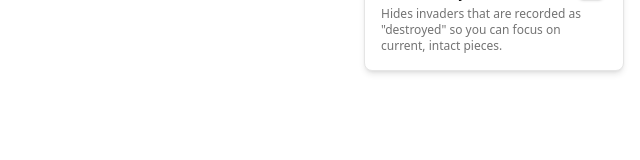
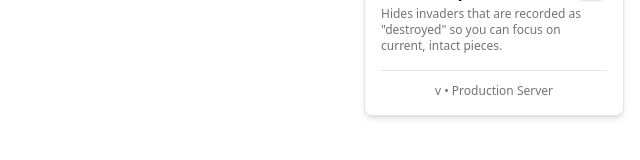
Before and after one commit to notthebestdev/geo-invaders, a Next.js app: page / in a window 1280 px wide. Both pictures are taken after a click on the button "Open settings". Shown: the part 235-395 px from the top of the page, without its empty margins (640-1280 px from the left). Built offline with nearby package versions, Linux system fonts and the light colour scheme; no server answers.

Commit message:
feat: add version and server mode to settings menu (#94)
Co-authored-by: notthebestdev <129324066+notthebestdev@users.noreply.github.com>
Co-authored-by: copilot-swe-agent[bot] <198982749+Copilot@users.noreply.github.com>
Co-authored-by: TheBestDeveloper <thebestdeveloper@outlook.fr>

```diff
--- a/package.json
+++ b/package.json
@@ -2,8 +2,11 @@
     "name": "geo-invaders",
     "version": "0.3.0",
     "private": true,
+    "type": "module",
     "scripts": {
+        "predev": "NODE_ENV=development node scripts/generate-version.ts",
         "dev": "next dev --turbopack",
+        "prebuild": "NODE_ENV=production node scripts/generate-version.ts",
         "build": "next build",
         "start": "npx serve@latest out",
         "lint": "eslint .",
--- /dev/null
+++ b/scripts/generate-version.ts
@@ -0,0 +1,37 @@
+#!/usr/bin/env node
+
+/**
+ * Generates a TypeScript file containing version and build information
+ * that can be imported by the application.
+ */
+
+import fs from "fs";
+import path from "path";
+
+const __dirname = path.dirname(new URL(import.meta.url).pathname);
+
+// Read package.jsons
+const packageJson = JSON.parse(
+    fs.readFileSync(path.join(__dirname, "..", "package.json"), "utf8"),
+);
+
+// Determine server mode from NODE_ENV
+// Default to 'production' if NODE_ENV is not set or is set to 'production'
+const isDev = process.env.NODE_ENV === "development";
+const serverMode = isDev ? "development" : "production";
+
+// Generate TypeScript file content
+const content = `// This file is auto-generated by scripts/generate-version.ts
+// Do not edit manually
+
+export const APP_VERSION = '${packageJson.version}';
+export const SERVER_MODE: 'development' | 'production' = '${serverMode}';
+`;
+
+// Write to src/lib/version.ts
+const outputPath = path.join(__dirname, "..", "src", "lib", "version.ts");
+fs.writeFileSync(outputPath, content, "utf8");
+
+console.log(
+    `✓ Generated version info: v${packageJson.version} (${serverMode})`,
+);
--- a/src/app/layout.tsx
+++ b/src/app/layout.tsx
@@ -13,8 +13,7 @@ const geistMono = Geist_Mono({
     subsets: ["latin"],
 });
 
-const basePath =
-    process.env.NODE_ENV === "production" ? "/geo-invaders" : "";
+const basePath = process.env.NODE_ENV === "production" ? "/geo-invaders" : "";
 
 export const metadata: Metadata = {
     title: "Geo Invaders",
--- a/src/components/Settings.tsx
+++ b/src/components/Settings.tsx
@@ -8,6 +8,7 @@ import {
     PopoverContent,
 } from "@/components/ui/popover";
 import { Switch } from "@/components/ui/switch";
+import { APP_VERSION, SERVER_MODE } from "@/lib/version";
 
 interface SettingsProps {
     hideDamaged: boolean;
@@ -84,6 +85,15 @@ export function Settings({
                             </div>
                         </div>
                     </div>
+
+                    <div className="mt-4 pt-3 border-t border-border">
+                        <div className="text-xs text-muted-foreground text-center">
+                            v{APP_VERSION} •{" "}
+                            {SERVER_MODE === "development"
+                                ? "Development Server"
+                                : "Production Server"}
+                        </div>
+                    </div>
                 </PopoverContent>
             </Popover>
         </div>
--- a/tsconfig.json
+++ b/tsconfig.json
@@ -13,6 +13,7 @@
         "isolatedModules": true,
         "jsx": "react-jsx",
         "incremental": true,
+        "types": ["node"],
         "plugins": [
             {
                 "name": "next"
@@ -27,7 +28,8 @@
         "**/*.ts",
         "**/*.tsx",
         ".next/types/**/*.ts",
-        ".next/dev/types/**/*.ts"
+        ".next/dev/types/**/*.ts",
+        "scripts/generate-version.ts"
     ],
     "exclude": ["node_modules"]
 }
```
Also changed, not shown: .changeset/dependencies-GH-92.md, .changeset/gold-sites-change.md (added), 2 other files (tests, documents, lock files or other folders).
